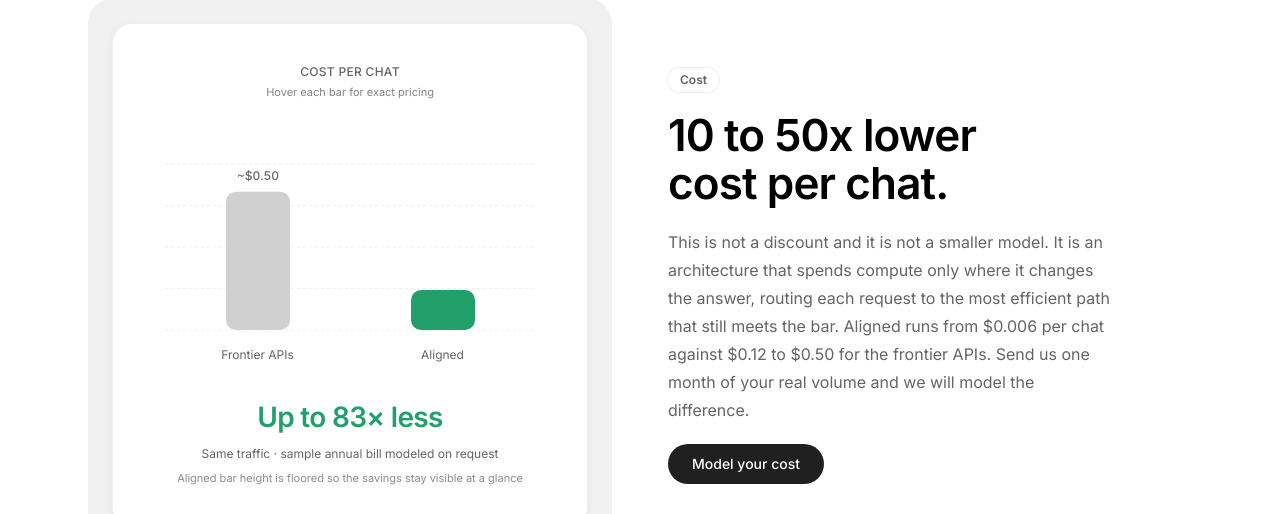
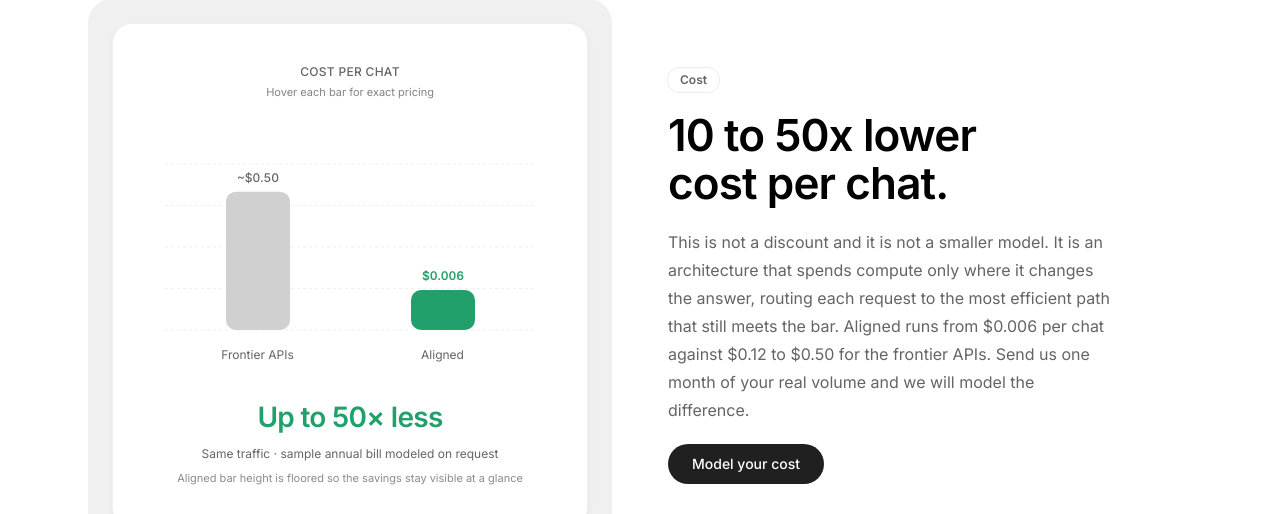
Before and after one commit to freitaspauloo/Paulo, a Next.js app: page /landing-v4 in a window 1280 px wide. Shown: the part 2260-2774 px from the top of the page. Built offline with nearby package versions, Linux system fonts and the light colour scheme.

Commit message:
v4: show Aligned price label and use 50x savings copy

```diff
--- a/src/components/landing/enterprise-v2-visuals.tsx
+++ b/src/components/landing/enterprise-v2-visuals.tsx
@@ -13,7 +13,7 @@ import { cn } from "@/lib/utils";
 
 const FRONTIER_COST = 0.5;
 const ALIGNED_COST = 0.006;
-const SAVINGS_MULTIPLIER = Math.round(FRONTIER_COST / ALIGNED_COST);
+const SAVINGS_MULTIPLIER = 50;
 
 type CostDatum = {
   name: string;
@@ -36,7 +36,7 @@ const costChartData: CostDatum[] = [
     value: ALIGNED_COST,
     display: "$0.006",
     lead: true,
-    detail: `Up to ${SAVINGS_MULTIPLIER}× less than frontier APIs`,
+    detail: "Up to 50× less than frontier APIs",
   },
 ];
 
@@ -214,15 +214,19 @@ export function CostSplitVisual() {
                 dataKey="display"
                 position="top"
                 offset={12}
-                content={({ x, width, y, value, index }) => {
+                content={({ x, width, y, height, value, index }) => {
                   if (x == null || y == null || value == null) return null;
                   const entry = costChartData[index ?? 0];
                   const centerX = Number(x) + (width != null ? Number(width) / 2 : 0);
+                  const rawHeight = height != null ? Number(height) : 0;
+                  const rawY = Number(y);
+                  const minHeight = entry?.lead ? ALIGNED_MIN_BAR_PX : 0;
+                  const visualTop = rawY + rawHeight - Math.max(rawHeight, minHeight);
                   return (
                     <text
                       x={centerX}
-                      y={Number(y)}
-                      dy={-12}
+                      y={visualTop}
+                      dy={-10}
                       textAnchor="middle"
                       className={cn(
                         "text-[11px] tabular-nums sm:text-xs",
```
